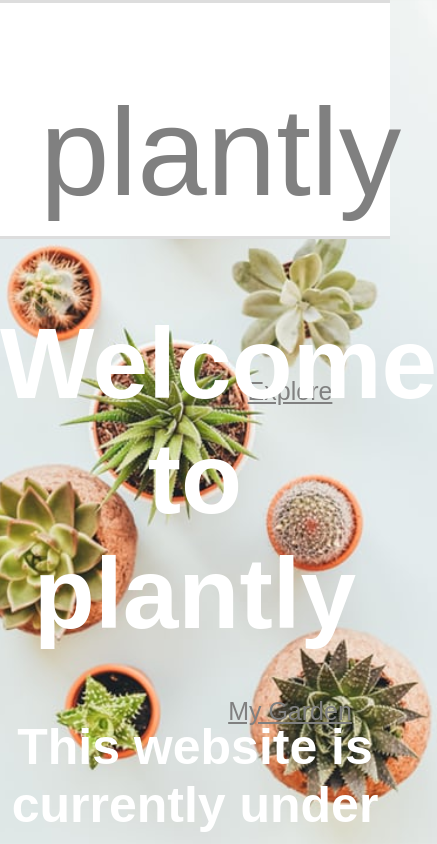
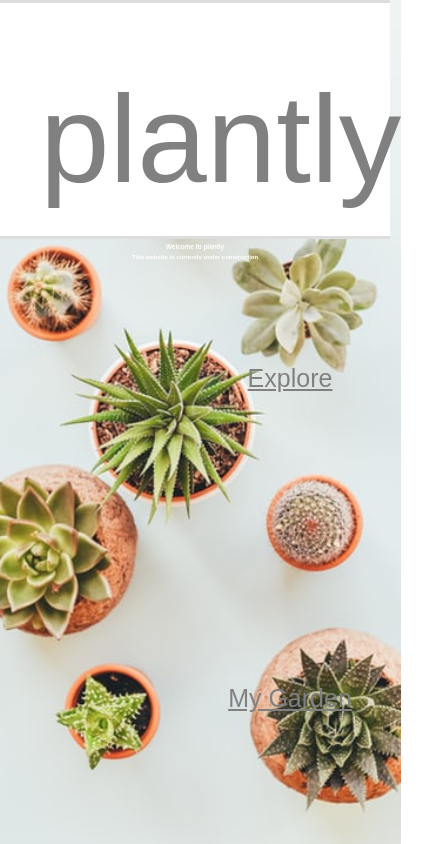
Before and after one commit to iangacek/plantly, a React (Create React App) app in the folder client/: page / in a window 390 px wide. Shown: the top 844 px of the page, 437 px wide, since content can reach past the window. Built offline with nearby package versions, Linux system fonts and the light colour scheme; a web font is replaced by a local one.

Commit message:
media queries

```diff
--- a/client/src/index.css
+++ b/client/src/index.css
@@ -6,10 +6,31 @@ body {
   -webkit-background-size: cover;
   -moz-background-size: cover;
   -o-background-size: cover;
-  background-size: cover; }
+  background-size: cover;
+  font-family: 'Lucida Sans', 'Lucida Sans Regular', 'Lucida Grande', 'Lucida Sans Unicode', Geneva, Verdana, sans-serif; }
+
+html {
+  font-size: 300%; }
+  @media only screen and (min-width: 112.5em) {
+    html {
+      font-size: 300%; } }
+  @media only screen and (max-width: 75em) {
+    html {
+      font-size: 56.25%; } }
+  @media only screen and (max-width: 52.5em) {
+    html {
+      font-size: 50%; } }
+  @media only screen and (max-width: 37.5em) {
+    html {
+      font-size: 37.5%; } }
+  @media only screen and (max-width: 33em) {
+    html {
+      font-size: 29%; } }
+  @media only screen and (max-width: 25.5em) {
+    html {
+      font-size: 20%; } }
 
 .home {
-  font-size: 50px;
   color: white;
   font-family: 'Encode Sans Expanded', sans-serif;
   text-align: center; }
@@ -19,6 +40,10 @@ body {
   color: white;
   font-family: 'Encode Sans Expanded', sans-serif;
   text-align: center; }
+
+.button {
+  border: none;
+  color: white; }
 
 .description {
   font-weight: bold; }
--- a/client/src/sass/main.scss
+++ b/client/src/sass/main.scss
@@ -1,5 +1,41 @@
 @import url('https://fonts.googleapis.com/css?family=Encode+Sans+Expanded:100&display=swap');
+@mixin responsive($breakpoint) {
+    @if $breakpoint == mini {
+      @media only screen and (max-width: 25.5em) { @content }; //
+    }
 
+    @if $breakpoint == mid-mini {
+      //em number calculated by dividing the amount of px by default font size (16px)
+      @media only screen and (max-width: 33em) { @content }; //
+    }
+
+    @if $breakpoint == phone {
+      //em number calculated by dividing the amount of px by default font size (16px)
+      @media only screen and (max-width: 100em) { @content }; //600px
+    }
+
+    @if $breakpoint == t-port {
+      @media only screen and (max-width: 52.5em) { @content }; //900px
+    }
+
+    @if $breakpoint == t-land {
+      @media only screen and (max-width: 75em) { @content }; //1200px
+    }
+
+    @if $breakpoint == t-view {
+      @media only screen and (max-width: 93em) { @content };
+    }
+
+    @if $breakpoint == l-desk {
+      @media only screen and (min-width: 112.5em) { @content }; //1800px
+    }
+  }
+  @mixin center-element {
+    position: absolute;
+    // left: 50%;
+    // top: 50%;
+    transform: translate(-50%, -50%);
+  }
 body{
     margin:0;
     background-color: white;
@@ -8,51 +44,39 @@ body{
     -moz-background-size: cover;
     -o-background-size: cover;
     background-size: cover;
-    @mixin for-phone-only {
-        @media (max-width: 599px) { @content; }
-      }
-      @mixin for-tablet-portrait-up {
-        @media (min-width: 600px) { @content; }
-      }
-      @mixin for-tablet-landscape-up {
-        @media (min-width: 900px) { @content; }
-      }
-      @mixin for-desktop-up {
-        @media (min-width: 1200px) { @content; }
-      }
-      @mixin for-big-desktop-up {
-        @media (min-width: 1800px) { @content; }
-      }
+    font-family: 'Lucida Sans', 'Lucida Sans Regular', 'Lucida Grande', 'Lucida Sans Unicode', Geneva, Verdana, sans-serif
+
 }
 
 
-// html {
-//     font-size: 62.5%;
-//     @include responsive(l-desk) {
-//       font-size: 75%; //1rem = 12px 12/16 = 75%
-//     }
+html {
+    font-size:300%%;
+    @include responsive(l-desk) {
+      font-size:300%; //1rem = 12px 12/16 = 75%
+    }
 
-//     @include responsive(t-land) { // width < 1200?
-//       font-size: 56.25%; //1rem = 9px 9/16 = 56.25%
-//     }
+    @include responsive(t-land) { // width < 1200?
+      font-size: 56.25%; //1rem = 9px 9/16 = 56.25%
+    }
 
-//     @include responsive(t-port) { // width < 900?
-//       font-size: 50%; //1rem = 8px 8/16 = 50%
-//     }
+    @include responsive(t-port) { // width < 900?
+      font-size: 50%; //1rem = 8px 8/16 = 50%
+    }
 
-//     @include responsive(phone) { // width < 600?
-//       font-size: 37.5%; //1rem = 6px 6/16 = 37.5%
-//     }
-//     @include responsive(mid-mini) { //
-//       font-size: 29%; //
-//     }
-//     @include responsive(mini) { //
-//       font-size: 20%; //
-//     }
-// }
+    @include responsive(phone) { // width < 600?
+      font-size:200%; //1rem = 6px 6/16 = 37.5%
+      color:red;
+    }
+    @include responsive(mid-mini) { //
+      font-size: 29%; //
+    }
+    @include responsive(mini) { //
+      font-size: 20%; //
+    }
+}
 
 .home {
-    font-size: 50px;
+    // font-size: 50px;
     color: white;
     font-family: 'Encode Sans Expanded', sans-serif;
     text-align: center;
@@ -68,8 +92,8 @@ body{
 }
 
 .button {
-    // border: none;
-    // color: white;
+     border: none;
+     color: white;
     // padding: 16px 32px;
     // text-decoration: none;
     // margin: 4px 2px;
```
